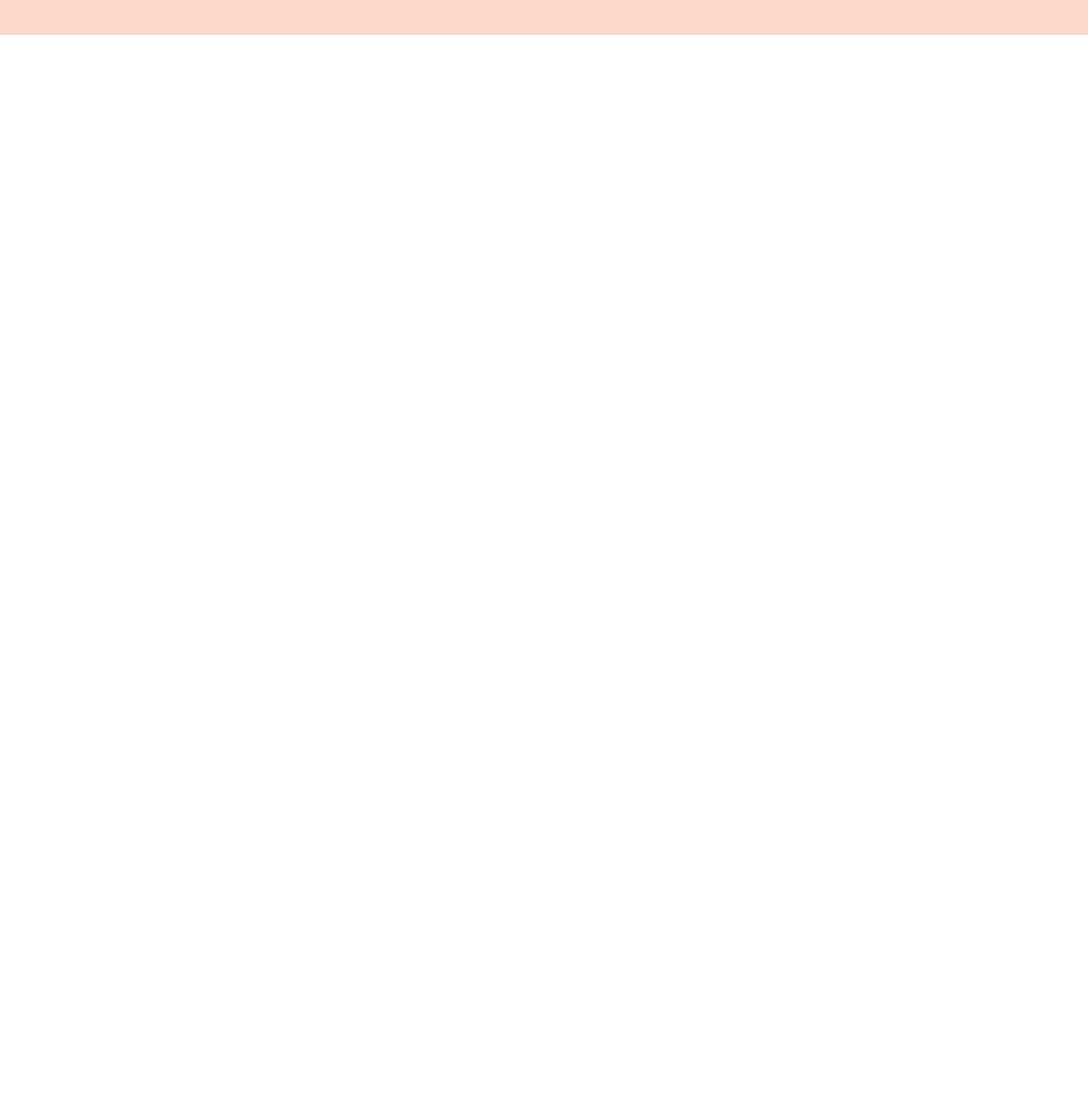
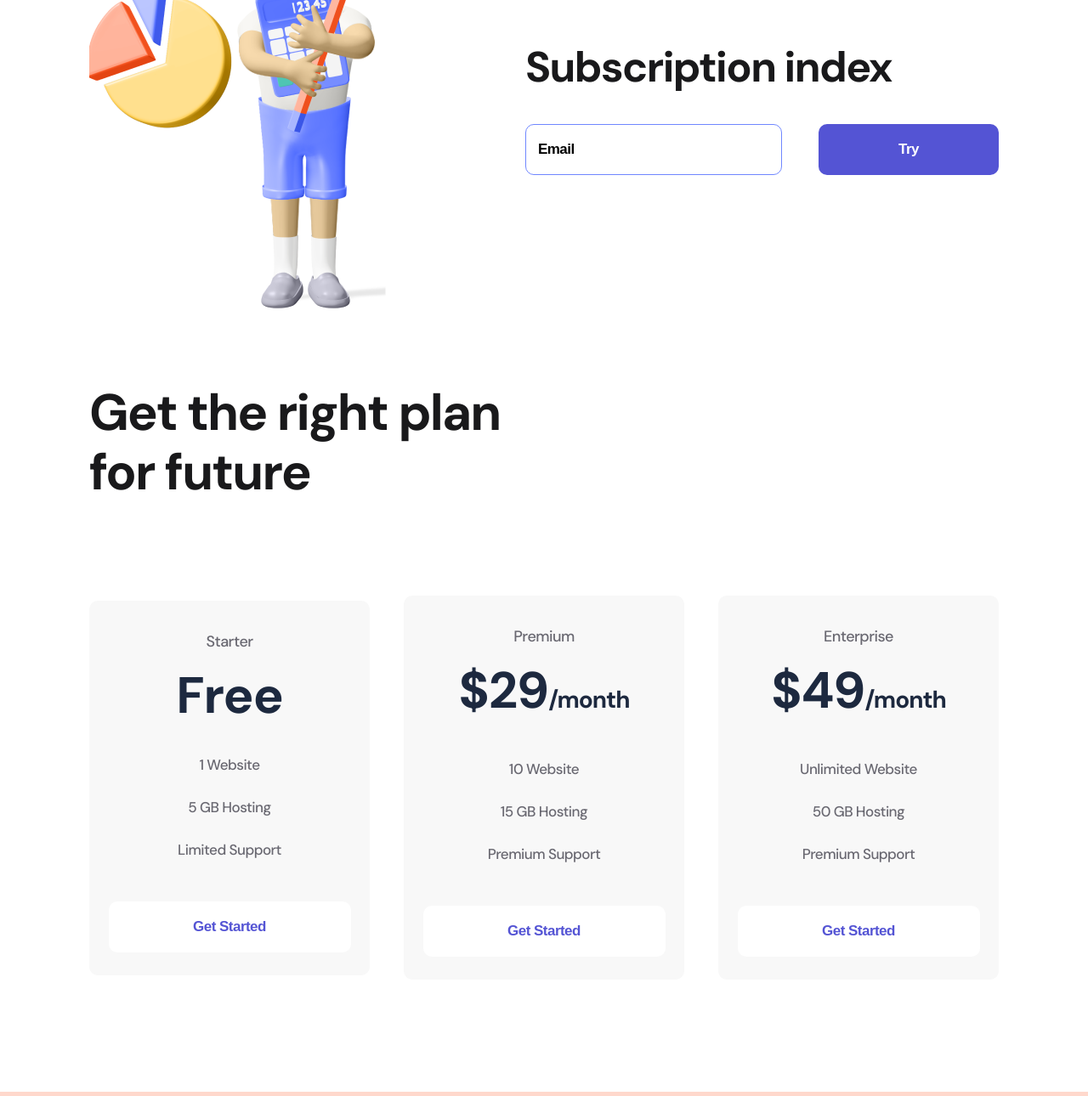
Before and after one commit to valentyna88/logoipsum, a plain HTML site: page index.html in a window 1280 px wide. Shown: the part 972-2262 px from the top of the page at 85% size. Before the commit the page ends 1013 px from the top, so only its background shows below. Drawn offline with nearby package versions, Linux system fonts and the light colour scheme.

Commit message:
Add files via upload

```diff
--- a/index.html
+++ b/index.html
@@ -5,6 +5,10 @@
     <meta http-equiv="X-UA-Compatible" content="IE=edge">
     <meta name="viewport" content="width=device-width, initial-scale=1.0">
     <title>Document</title>
+    <link rel="stylesheet" href="https://cdnjs.cloudflare.com/ajax/libs/meyer-reset/2.0/reset.min.css" integrity="sha512-NmLkDIU1C/C88wi324HBc+S2kLhi08PN5GDeUVVVC/BVt/9Izdsc9SVeVfA1UZbY3sHUlDSyRXhCzHfr6hmPPw==" crossorigin="anonymous" />
+    <link rel="preconnect" href="https://fonts.googleapis.com">
+    <link rel="preconnect" href="https://fonts.gstatic.com" crossorigin>
+    <link href="https://fonts.googleapis.com/css2?family=DM+Sans:wght@500;700&family=Montserrat:wght@900&family=Open+Sans&family=Ubuntu:wght@400;700&display=swap" rel="stylesheet">
     <link rel="stylesheet" href="./style/style.css">
 </head>
 <body>
@@ -63,6 +67,79 @@
             <img src="./img/firstmen.png" alt="firstmen">
         </div>
     </section>
+    <section class="container subscribe">
+        <div>
+            <img src="./img/secondmen.png" alt="second men">
+        </div>
+        <div>
+            <h2 class="subscribe__title">
+                Subscription index
+            </h2>
+            <form>
+                <input class="input" type="email" placeholder="Email">
+                <button class="button button__violet">
+                    Try
+                </button>
+            </form>
+        </div>
+    </section>
+    <section class="container plan">
+        <h2 class="plan__title">
+            Get the right plan for future
+        </h2>
+        <div class="plan__flex">
+            <div class="item">
+                <p class="item__text">
+                    Starter
+                </p>
+                <h3 class="item__title">
+                    Free
+                </h3>
+                <ul>
+                    <li class="item__li">1 Website</li>
+                    <li class="item__li">5 GB Hosting</li>
+                    <li class="item__li">Limited Support</li>
+                </ul>
+                <button class="button button__item">
+                    Get Started
+                </button>
+            </div>
+            <div class="item">
+                <p class="item__text">
+                    Premium
+                </p>
+                <h3 class="item__title">
+                    $29<span>/month</span>
+                </h3>
+                <ul>
+                    <li class="item__li">10 Website</li>
+                    <li class="item__li">15 GB Hosting</li>
+                    <li class="item__li">Premium Support</li>
+                </ul>
+                <button class="button button__item">
+                    Get Started
+                </button>
+            </div>
+
+            <div class="item">
+                <p class="item__text">
+                    Enterprise
+                </p>
+                <h3 class="item__title">
+                    $49<span>/month</span>
+                </h3>
+                <ul>
+                    <li class="item__li">Unlimited Website</li>
+                    <li class="item__li">50 GB Hosting</li>
+                    <li class="item__li">Premium Support</li>
+                </ul>
+                <button class="button button__item">
+                    Get Started
+                </button>
+            </div>
+        </div>
+
+    </section>
     <footer class="footer">
         <div class="container footer__flex">
             <div>
--- a/style/style.css
+++ b/style/style.css
@@ -1,8 +1,12 @@
-* {
+/** {
     margin: 0;
     padding: 0;
     font-size: 16px;
     font-weight: normal;
+}*/
+
+body {
+    font-family: 'DM Sans', sans-serif;
 }
 
 .container {
@@ -15,7 +19,7 @@
     padding: 38px 0 48px;
 }
 
-.header__flex, .footer__flex, .about {
+.header__flex, .footer__flex, .about, .subscribe, .plan__flex {
     display: flex;
     justify-content: space-between;
     align-items: center;
@@ -112,3 +116,113 @@
 .footer {
     padding: 53px 0;
 }
+
+.subscribe {
+    margin-bottom: 85px;
+}
+
+.subscribe__title {
+    font-weight: 700;
+    font-size: 50px;
+    line-height: 57px;
+    letter-spacing: -1.56316px;
+    color: #19191B;
+    margin-bottom: 38px;
+}
+
+.input {
+    width: 302px;
+    height: 60px;
+    border-radius: 10px;
+    border: 1px solid #7087FF;
+    padding-left: 14px;
+    box-sizing: border-box;
+    margin-right: 39px;
+}
+
+.input::placeholder, .input {
+    font-weight: 700;
+    font-size: 17px;
+    line-height: 22px;
+    letter-spacing: -0.531474px;
+    color: #000000;
+}
+
+.input:focus {
+    outline: none;
+}
+
+.plan {
+    margin-bottom: 132px;
+}
+
+.plan__title {
+    font-weight: 700;
+    font-size: 60px;
+    line-height: 70px;
+    letter-spacing: -1.87579px;
+    color: #19191B;
+    max-width: 504px;
+    margin-bottom: 110px;
+}
+
+.item {
+    width: 330px;
+    background: #F8F8F8;
+    border-radius: 10px;
+    text-align: center;
+    padding: 34px 0 27px;
+}
+
+.item:hover {
+    transition: 500ms;
+    background: #FF7143;
+    box-shadow: 0px 32px 34px rgba(255, 112, 59, 0.317827);
+}
+
+.item__text {
+    font-weight: 400;
+    font-size: 18px;
+    line-height: 28px;
+    letter-spacing: -0.562737px;
+    color: #696871;
+}
+
+.item:hover .item__text, .item:hover .item__title, .item:hover .item__li {
+    transition: 500ms;
+    color: white;
+}
+
+.item__title {
+    font-weight: 700;
+    font-size: 60px;
+    line-height: 56px;
+    letter-spacing: -1.03448px;
+    color: #1D293F;
+    margin: 22px 0 28px;
+}
+
+.item__title span {
+    font-size: 28px;
+}
+
+.item__li {
+    list-style: none;
+    font-size: 17px;
+    line-height: 50px;
+    letter-spacing: -0.531474px;
+    color: #696871;
+    }
+
+    .button__item {
+        width: 285px;
+        background: white;
+        color: #5454D4;
+        margin-top: 36px;
+    }
+
+    .item:hover .button__item {
+        background: #9F3919;
+        color: white;
+        transition: 500ms;
+    }
```
Also changed, not shown: img/secondmen.png (added).
